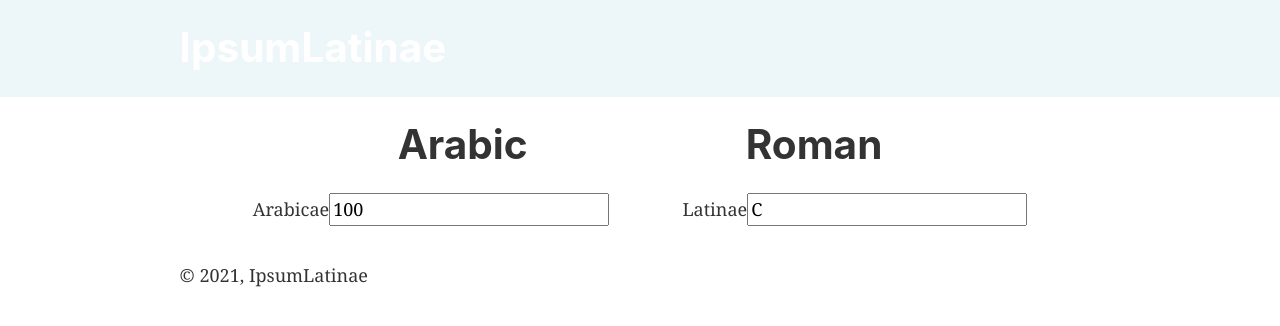
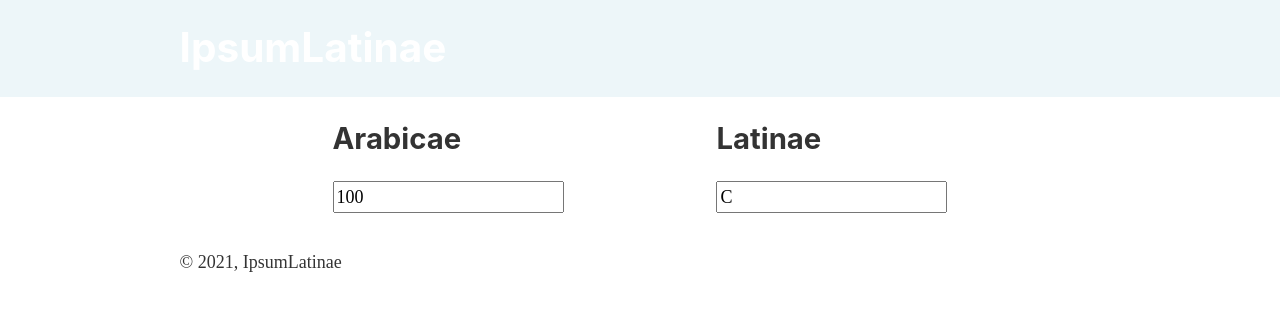
Before and after one commit to Artofaj/NumeralConverter, a Gatsby site: page / in a window 1280 px wide. Built offline with nearby package versions, Linux system fonts and the light colour scheme; Gatsby itself is replaced by a stand-in of ours.

Commit message:
Added styles for warning

```diff
--- a/src/components/converter.js
+++ b/src/components/converter.js
@@ -29,10 +29,11 @@ const Converter = () => {
     showWarning(message)
     setTimeout(() => {
       showWarning(null)
-    }, 1000);
+    }, 1000)
   }
 
   return (
+    <section id="Converter">
       <form>
         <div className="in-2-cols">
           <Input
@@ -48,8 +49,11 @@ const Converter = () => {
             onChange={handleChange}
           />
         </div>
-      {warning !== null && <div>{warning}</div>}
       </form>
+      {warning !== null && (
+        <div style={{ backgroundColor: `var(--clr-red)` }}>{warning}</div>
+      )}
+    </section>
   )
 }
 export default Converter
--- a/src/components/converterInput.js
+++ b/src/components/converterInput.js
@@ -17,7 +17,9 @@ const Input = props => {
 
   return (
     <label htmlFor={props.id.toLowerCase()}>
+      <h2>
       {props.id}
+      </h2>
       <input
         type={props.type}
         id={props.id.toLowerCase()}
--- a/src/components/styles/colors.scss
+++ b/src/components/styles/colors.scss
@@ -2,5 +2,5 @@
   --clr-primary: #edf6f9;
   --clr-secondary: #edf6f9;
   --clr-blue: #006d77;
-  --clr-red: #e29578;
+  --clr-red: #e63946;
 }
--- a/src/components/styles/helpers.scss
+++ b/src/components/styles/helpers.scss
@@ -1,6 +1,5 @@
 .in-2-cols {
   display: flex;
   justify-content: space-evenly;
-  max-width: 100%;
-  overflow-x: auto;
+  flex-wrap: wrap;
 }
--- a/src/components/styles/overwrites.scss
+++ b/src/components/styles/overwrites.scss
@@ -10,7 +10,7 @@ body {
   -webkit-font-smoothing: antialiased;
   -moz-osx-font-smoothing: grayscale;
   color: hsla(0, 0%, 0%, 0.8);
-  font-family: georgia, serif;
+  font-family: "Times New Roman", Times, serif;
   font-weight: normal;
   word-wrap: break-word;
   font-kerning: normal;
@@ -32,23 +32,6 @@ nav,
 section,
 summary {
   display: block;
-}
-audio,
-canvas,
-progress,
-video {
-  display: inline-block;
-}
-audio:not([controls]) {
-  display: none;
-  height: 0;
-}
-progress {
-  vertical-align: baseline;
-}
-[hidden],
-template {
-  display: none;
 }
 a {
   background-color: transparent;
@@ -590,6 +573,12 @@ pre tt:before,
 pre tt:after {
   content: "";
 }
+
+input {
+  appearance: textfield;
+  -moz-appearance: textfield;
+}
+
 @media only screen and (max-width: 480px) {
   html {
     font-size: 100%;
--- a/src/pages/index.js
+++ b/src/pages/index.js
@@ -7,14 +7,6 @@ import Converter from "../components/converter"
 const IndexPage = () => (
   <Layout>
     <Seo title="Converter" />
-    <div className="in-2-cols">
-      <section>
-        <h1>Arabic</h1>
-      </section>
-      <section>
-        <h1>Roman</h1>
-      </section>
-    </div>
     <Converter />
   </Layout>
 )
```
Lines whose indentation alone changed are shown as unchanged.
